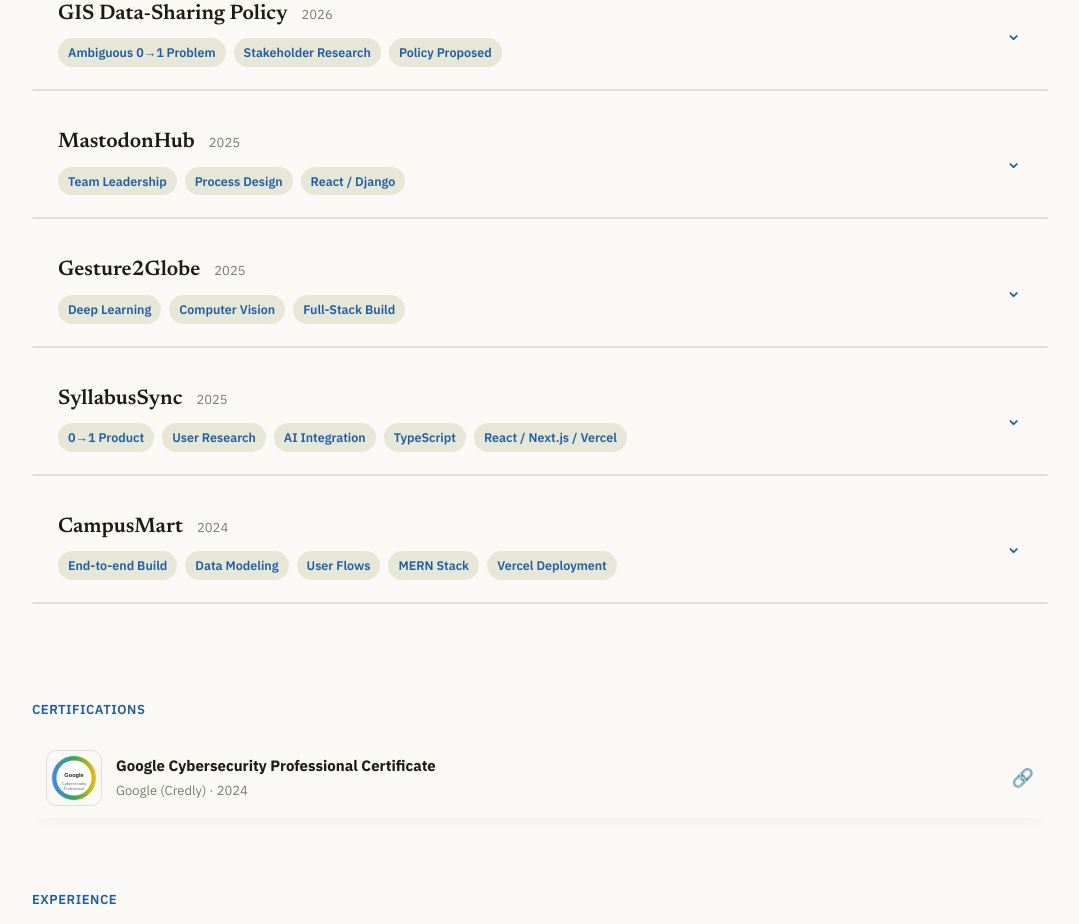
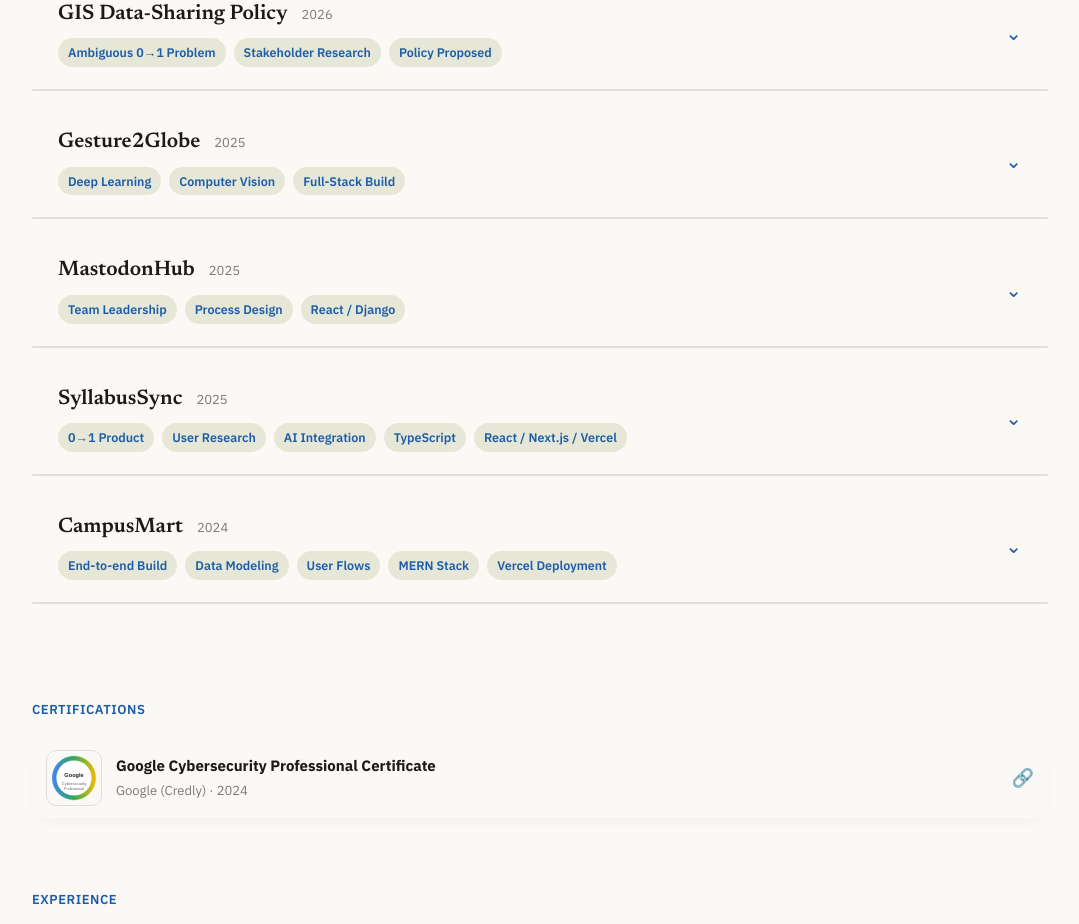
Before and after one commit to MahalakshmiPFW/Portfolio, a React (Vite) app: page / in a window 1280 px wide. Shown: the part 2020-2944 px from the top of the page, without its empty margins (100-1179 px from the left). Built offline with nearby package versions, Linux system fonts and the light colour scheme.

Commit message:
reordered projects

```diff
--- a/src/pmData.ts
+++ b/src/pmData.ts
@@ -63,6 +63,14 @@ export const CASE_STUDIES: CaseStudy[] = [
     },
   },
   {
+    title: 'Gesture2Globe',
+    year: '2025',
+    tags: ['Deep Learning', 'Computer Vision', 'Full-Stack Build'],
+    problem: 'Gesture-based communication can feel inaccessible in real-world settings, especially when users need a system that turns live motion into understandable, translated output rather than just recognizing isolated poses.',
+    approach: 'Built a full-stack pipeline as part of an Applications of Deep Learning course project: used MediaPipe for keypoint extraction, a TGCN model optimized with ONNX Runtime for inference, and a Flask backend to handle video processing, sentence formation, translation, and text-to-speech. I also built a React/Vite frontend for webcam capture, video uploads, and live prediction display.',
+    outcome: 'Delivered an end-to-end system that converts live or recorded gestures into structured text, translated output, and speech, with a modular architecture that separates capture, inference, language processing, and UI responsibilities.',
+  },
+  {
     title: 'MastodonHub',
     year: '2025',
     tags: ['Team Leadership', 'Process Design', 'React / Django'],
@@ -86,14 +94,6 @@ export const CASE_STUDIES: CaseStudy[] = [
       ],
       outOfScope: 'The app’s feature build-out itself — this was a process fix for planning and review, not new product functionality.',
     },
-  },
-  {
-    title: 'Gesture2Globe',
-    year: '2025',
-    tags: ['Deep Learning', 'Computer Vision', 'Full-Stack Build'],
-    problem: 'Gesture-based communication can feel inaccessible in real-world settings, especially when users need a system that turns live motion into understandable, translated output rather than just recognizing isolated poses.',
-    approach: 'Built a full-stack pipeline as part of an Applications of Deep Learning course project: used MediaPipe for keypoint extraction, a TGCN model optimized with ONNX Runtime for inference, and a Flask backend to handle video processing, sentence formation, translation, and text-to-speech. I also built a React/Vite frontend for webcam capture, video uploads, and live prediction display.',
-    outcome: 'Delivered an end-to-end system that converts live or recorded gestures into structured text, translated output, and speech, with a modular architecture that separates capture, inference, language processing, and UI responsibilities.',
   },
   {
     title: 'SyllabusSync',
```
